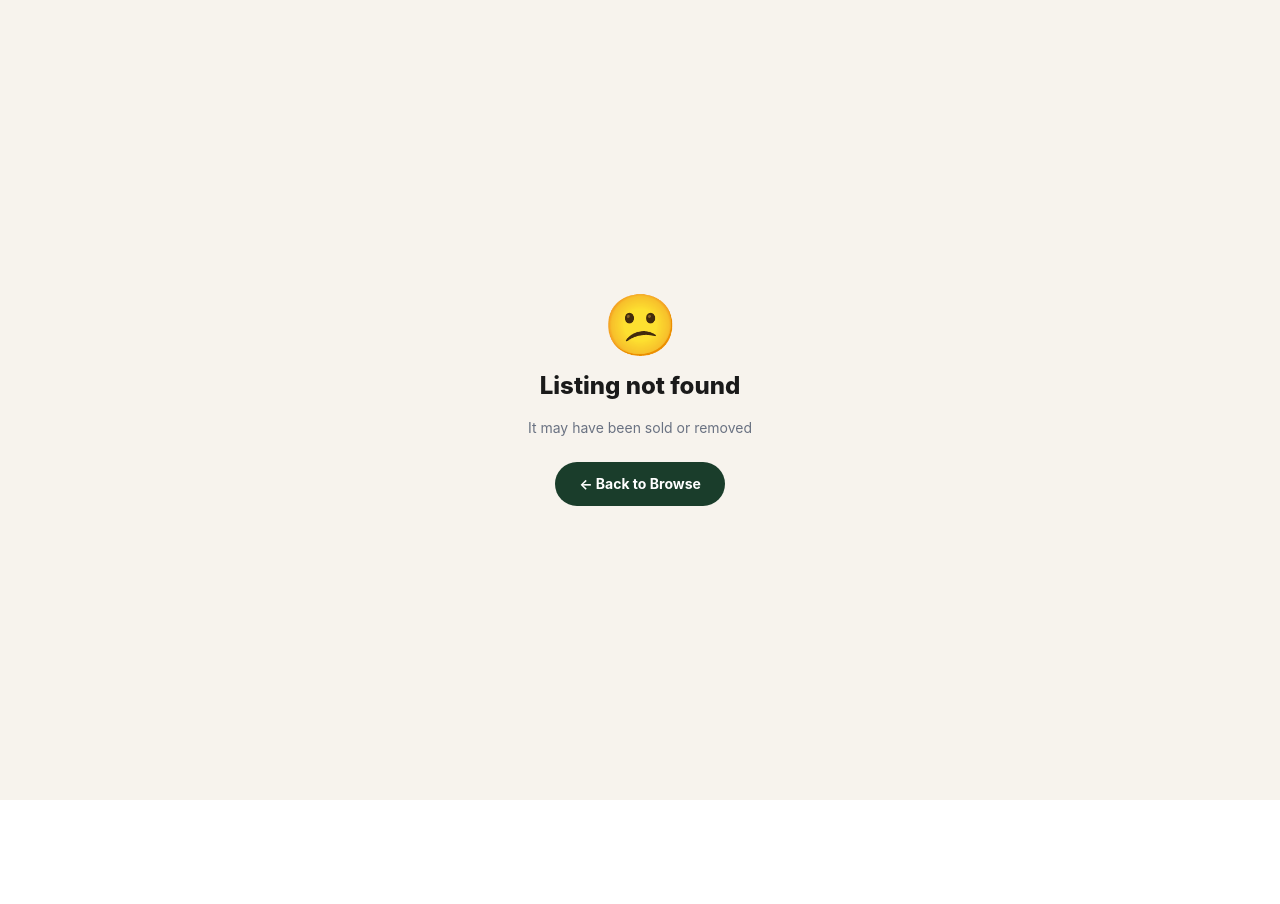
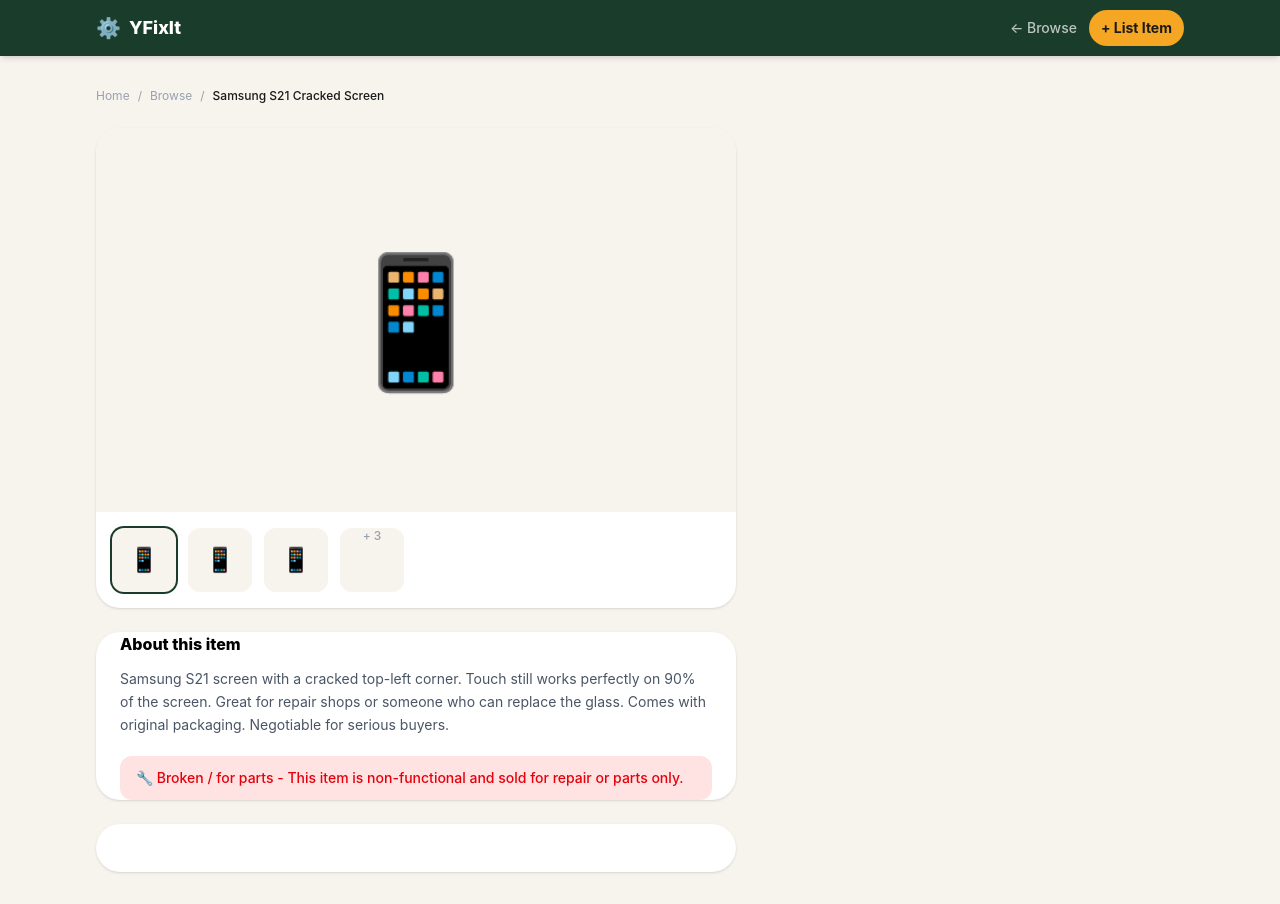
Before and after one commit to Goddii/YFixIt, a React (Vite) app: page /listing/1 in a window 1280 px wide. Before the commit this address had no page. Before the commit the page ends 800 px from the top, so only its background shows below. Built offline with nearby package versions, Linux system fonts and the light colour scheme.

Commit message:
feat: add description for card

```diff
--- a/src/pages/ListingDetail.jsx
+++ b/src/pages/ListingDetail.jsx
@@ -1,7 +1,20 @@
 import {useParams, Link} from 'react-router-dom'
 
 // mock data
-const LISTINGS = []
+const LISTINGS = [
+    { id: 1, title: "Samsung S21 Cracked Screen", category: "Phones", condition: "Broken", price: 2500, location: "Nairobi CBD", image: "📱", seller: "Wanjiku M.", posted: "2h ago", description: "Samsung S21 screen with a cracked top-left corner. Touch still works perfectly on 90% of the screen. Great for repair shops or someone who can replace the glass. Comes with original packaging. Negotiable for serious buyers.", phone: "0712345678" },
+    { id: 2, title: "Dell Laptop Charger 65W", category: "Laptops", condition: "Good", price: 800, location: "Westlands", image: "🔌", seller: "Brian O.", posted: "5h ago", description: "Original Dell 65W charger. Works perfectly, no fraying. Selling because I upgraded my laptop to a USB-C model. Collection preferred but can arrange delivery within Nairobi.", phone: "0723456789" },
+    { id: 3, title: "Sony WH-1000XM3 Headphones", category: "Audio", condition: "Fair", price: 3200, location: "Thika Town", image: "🎧", seller: "Amina K.", posted: "1d ago", description: "Sony noise-cancelling headphones. Left ear cushion has some wear but sound quality is excellent. ANC works great. Selling because I got a newer model. Comes with carry case and cables.", phone: "0734567890" },
+    { id: 4, title: "HP Pavilion Motherboard", category: "Laptops", condition: "Broken", price: 1500, location: "Mombasa Rd", image: "💻", seller: "Otieno J.", posted: "1d ago", description: "HP Pavilion 15 motherboard. Dead — does not power on. Good for parts harvesting. RAM slots and GPU connector appear intact. Ideal for repair technicians.", phone: "0745678901" },
+    { id: 5, title: "iPhone 12 Battery", category: "Phones", condition: "Good", price: 1200, location: "Kilimani", image: "🔋", seller: "Grace N.", posted: "2d ago", description: "Genuine Apple iPhone 12 battery, removed from a phone that had a cracked screen. Battery health was at 94% before removal. Tested and working.", phone: "0756789012" },
+    { id: 6, title: "Samsung 32\" Monitor", category: "Monitors", condition: "Fair", price: 7500, location: "Kasarani", image: "🖥️", seller: "Peter M.", posted: "2d ago", description: "Samsung 32-inch FHD monitor. Small scratch on bezel (not on screen). HDMI and VGA ports both functional. Stand included. Great for home office setup.", phone: "0767890123" },
+    { id: 7, title: "Xbox One Controller", category: "Gaming", condition: "Good", price: 2000, location: "Nairobi CBD", image: "🎮", seller: "Collins R.", posted: "3d ago", description: "Xbox One wireless controller, barely used. All buttons responsive. Comes with USB cable. No battery cover crack. Selling because I switched to PC gaming.", phone: "0778901234" },
+    { id: 8, title: "Canon EOS 600D Body", category: "Cameras", condition: "Fair", price: 18000, location: "Westlands", image: "📷", seller: "Fatuma A.", posted: "3d ago", description: "Canon 600D body only (no lens). Shutter count around 12,000. Minor scuffs on the bottom. All dials and buttons work. Viewfinder is clear. Great entry-level DSLR for learning photography.", phone: "0789012345" },
+    { id: 9, title: "Lenovo ThinkPad Keyboard", category: "Laptops", condition: "Good", price: 600, location: "Upperhill", image: "⌨️", seller: "David K.", posted: "4d ago", description: "Lenovo ThinkPad T series replacement keyboard. All keys work, no missing keycaps. Removed during an upgrade. Compatible with T430, T440 series.", phone: "0790123456" },
+    { id: 10, title: "JBL Flip 4 Speaker", category: "Audio", condition: "Broken", price: 1800, location: "Parklands", image: "🔊", seller: "Mercy W.", posted: "4d ago", description: "JBL Flip 4 that powers on but has distorted audio on the right channel. Good for someone who can repair speakers or wants it for parts. Battery still holds charge for about 4 hours.", phone: "0701234567" },
+    { id: 11, title: "Huawei P30 Lite Back Glass", category: "Phones", condition: "Broken", price: 400, location: "Thika Town", image: "📱", seller: "James L.", posted: "5d ago", description: "Cracked back glass from a Huawei P30 Lite. Camera lens is intact. Good for repair shops needing the frame or camera module. Phone itself is not included.", phone: "0712345670" },
+    { id: 12, title: "Logitech MX Master Mouse", category: "Accessories", condition: "Good", price: 3500, location: "Karen", image: "🖱️", seller: "Stella N.", posted: "5d ago", description: "Logitech MX Master 2S wireless mouse. All buttons and scroll wheel work perfectly. USB receiver included. Minor wear on the right click button surface. Battery lasts about 40 days on a charge.", phone: "0723456780" },
+]
 
 const CONDITION_STYLES = {
     Good:   { badge: "bg-green-100 text-green-700", label: "✅ Good condition" },
@@ -78,11 +91,25 @@
                             <div className='flex gap-3 p-4'>
                                 {[1,2,3].map((i) => (
                                     <div key={i} className={`w-16 h-16 rounded-xl bg-[#f7f3ed] flex items-center justify-center text-2xl cursor-pointer transition-all ${i === 1 ? "bg-[#e8f0eb] ring-2 ring-[#1a3d2b]": "bg-[#f7f3ed] hover:bg-[#e8f0eb]" }  `}>
-                                        {item-image}
+                                        {item.image}
                                     </div>
                                 ))}
+                                <div className='w-16 h-16 rounded-xl bg-[#f7f3ed] flex item-center justify-center text-xs text-gray-400 font-medium cursor-pointer hover:bg-[#e8f0eb] transition-all'>
+                                    + 3
+                                </div>
                             </div>
                         </div>
+                        {/* description */}
+                        <div className='bg-white rounded-3xl shadow-sm px-6'>
+                            <h2 className='font-extrabold text-[#1a1a1a]text-lg mb-3'> About this item</h2>
+                            <p className='text-gray-600 text-sm leading-relaxed'>{item.description}</p>
+                            {/* condition note */}
+                            <div className={`mt-5 rounded-xl px-4 py-3 text-sm font-medium ${cond.badge}`}>
+                                {cond.label} - {RELATED_LABEL[item.condition]}
+                            </div>
+                        </div>
+                        {/* item details table */}
+                        <div className='bg-white rounded-3xl shadow-sm p-6 '></div>
                     </div>
                 </div>
             </div>
```
